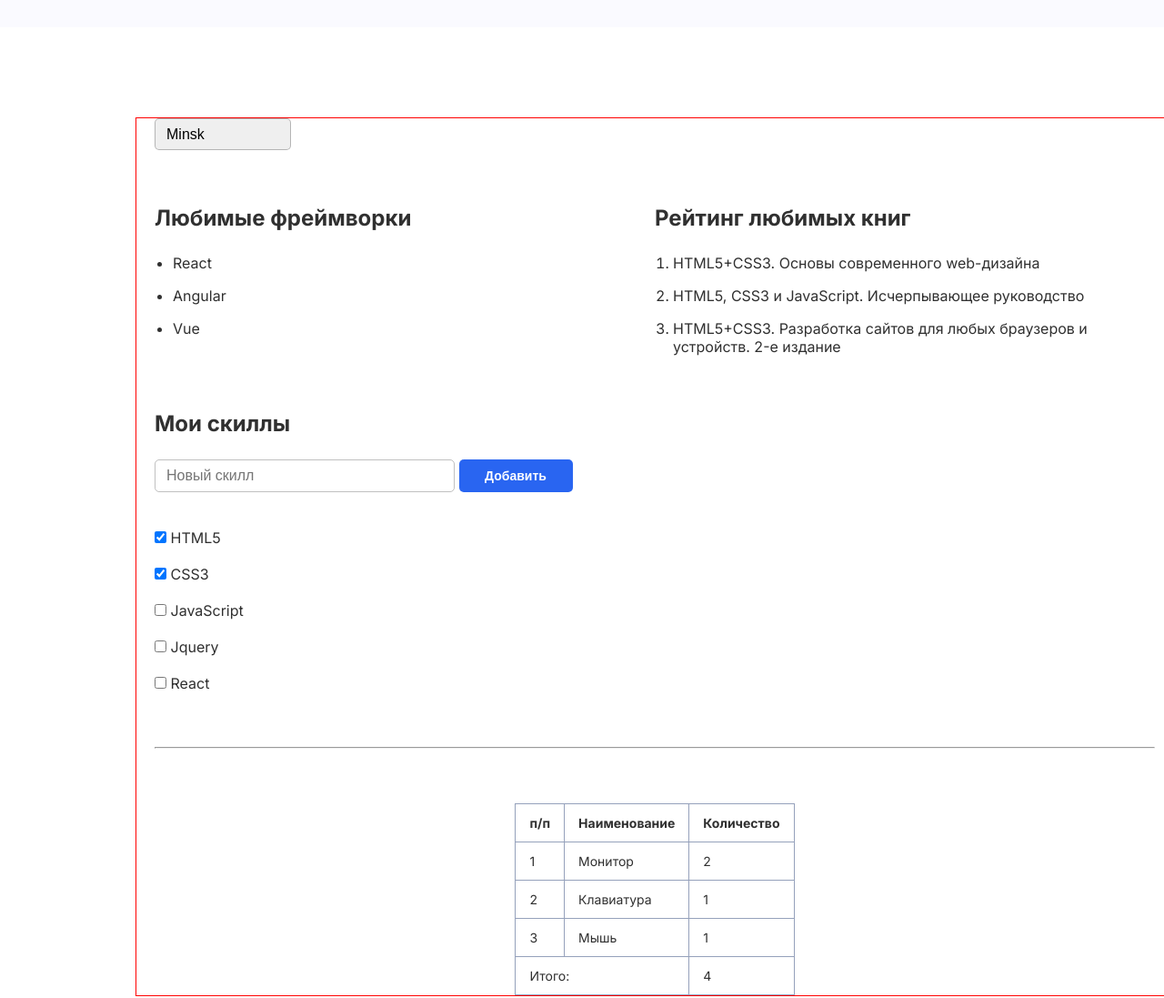
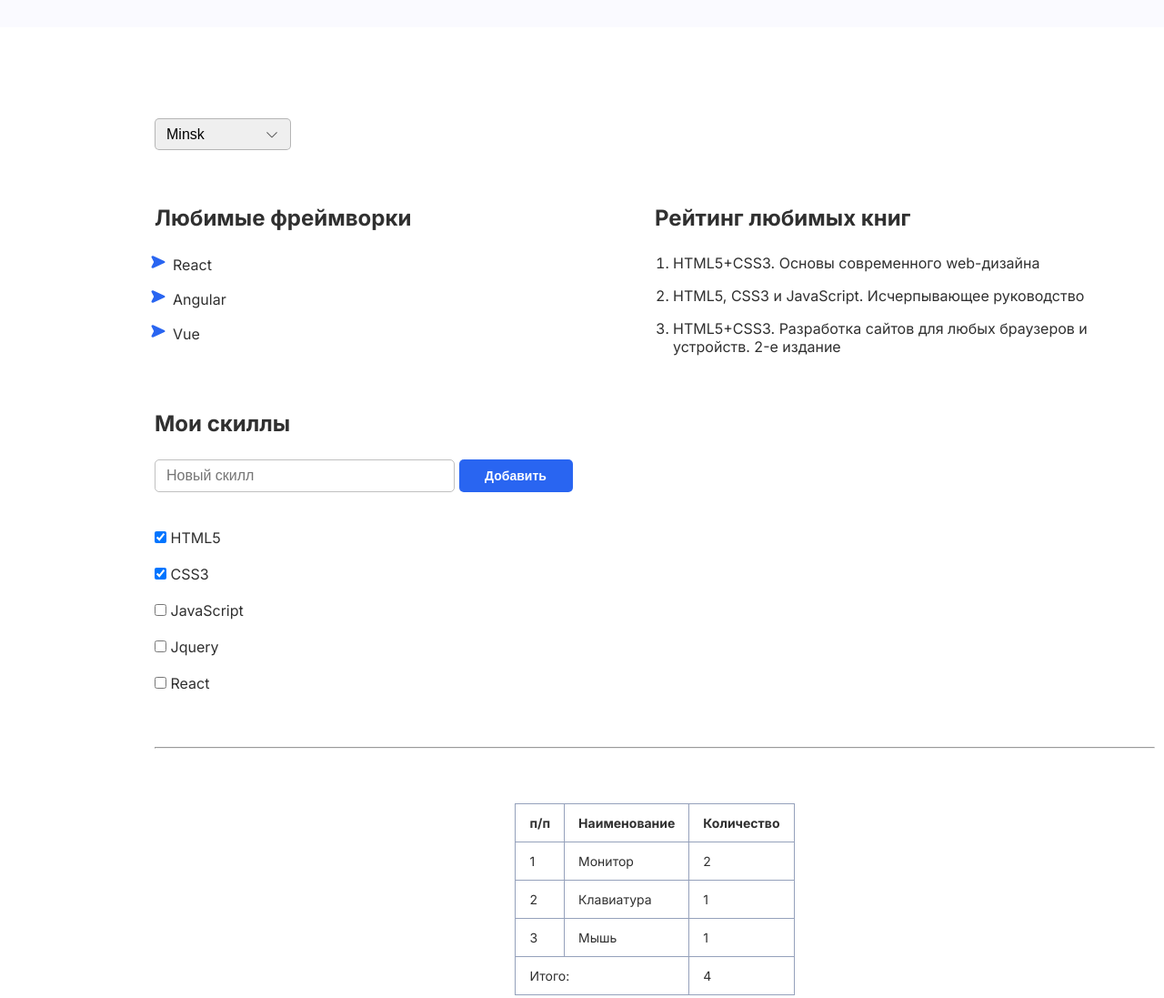
Before and after one commit to Viktor-Ledohovich/3-hw-with-auto-test-html-css-main, a plain HTML site: page index.html in a window 1280 px wide. Shown: the part 840-1937 px from the top of the page at 91% size. Drawn offline with Linux system fonts and the light colour scheme.

Commit message:
lesson-3 rev.finesh

```diff
--- a/style.css
+++ b/style.css
@@ -5,7 +5,7 @@
 }
 
 .container {
-  outline: 1px solid red; /* чтобы контейнер был виден, в конце можно будет удалить это св-во */
+  /* outline: 1px solid red; чтобы контейнер был виден, в конце можно будет удалить это св-во */
   margin: 0 auto;
   width: 100%;
   /* 📍 Максимальная ширина для контейнера */
@@ -37,7 +37,6 @@ header span {
   /* 📍 Свойства flexbox для размещения container-a вертикально по центру */
   flex-direction: column;
   align-items: center;
-
 }
 
 .main-section .wrapper {
@@ -76,6 +75,7 @@ header span {
   display: flex;
   flex-direction: column;
   gap: 60px;
+  justify-content: space-around;
 }
 
 select {
@@ -86,7 +86,7 @@ select {
   font-weight: 400;
   font-size: 16px;
   appearance: none;
-    background-image: url("./ep_arrow-down.svg");
+  background-image: url("./assets/images/ep_arrow-down.svg");
   background-repeat: no-repeat;
   background-position: right 12px top 50%;
 }
@@ -95,14 +95,11 @@ select:hover,
 .text-field:hover {
   /* 📍 Стили для выпадающего списка и текстового поля при наведении курсора */
   border: 1px solid #2965f1;
-
 }
 
 .info-wrapper {
   /* 📍 Свойство flexbox для расположения 2-х списков в ряд */
   display: flex;
-
-
 }
 
 .section-title {
@@ -122,13 +119,12 @@ select:hover,
   display: flex;
   flex-direction: column;
   gap: 16px;
-
 }
 
 .frameworks-list {
   font-weight: 400;
   font-size: 16px;
-    list-style-image: url(./solar_map-arrow-up-bold.svg);
+  list-style-image: url(./assets/images/solar_map-arrow-up-bold.svg);
   padding-left: 20px;
 }
 
@@ -143,7 +139,6 @@ select:hover,
   display: flex;
   flex-direction: column;
   gap: 20px;
-
 }
 
 .books-list {
```
Lines whose indentation alone changed are shown as unchanged.
